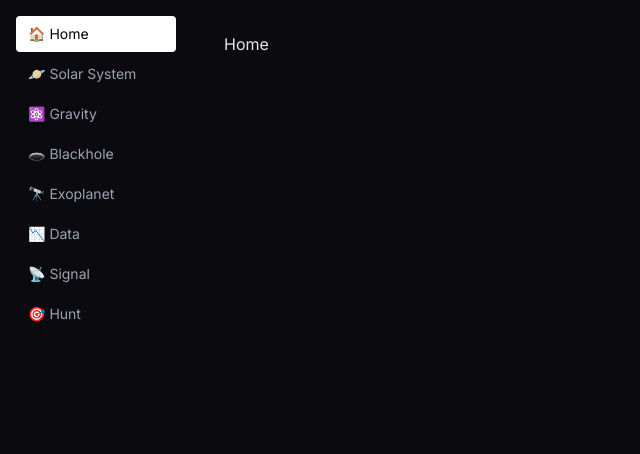
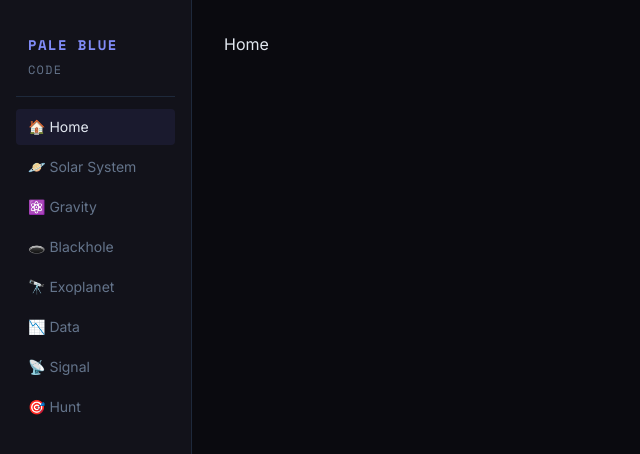
Before and after one commit to 2daKaizen-gun/pale-blue-code, a React (Vite) app in the folder frontend/: page / in a window 1280 px wide. Shown: the top 454 px of the page, without its empty margins (0-640 px from the left). Built offline with nearby package versions, Linux system fonts and the light colour scheme.

Commit message:
style(layout): restyle app layout with design tokens

```diff
--- a/frontend/src/components/layout/AppLayout.tsx
+++ b/frontend/src/components/layout/AppLayout.tsx
@@ -1,21 +1,32 @@
 import { NavLink, Outlet } from 'react-router-dom'
 
 const navItems = [
-  { path: '/',           label: '🏠 Home' },
-  { path: '/solar',      label: '🪐 Solar System' },
-  { path: '/gravity',    label: '⚛️ Gravity' },
-  { path: '/blackhole',  label: '🕳️ Blackhole' },
-  { path: '/exoplanet',  label: '🔭 Exoplanet' },
-  { path: '/data',       label: '📉 Data' },
-  { path: '/signal',     label: '📡 Signal' },
-  { path: '/hunt',       label: '🎯 Hunt' },
+  { path: '/',          label: '🏠 Home' },
+  { path: '/solar',     label: '🪐 Solar System' },
+  { path: '/gravity',   label: '⚛️ Gravity' },
+  { path: '/blackhole', label: '🕳️ Blackhole' },
+  { path: '/exoplanet', label: '🔭 Exoplanet' },
+  { path: '/data',      label: '📉 Data' },
+  { path: '/signal',    label: '📡 Signal' },
+  { path: '/hunt',      label: '🎯 Hunt' },
 ]
 
 export default function AppLayout() {
   return (
-    <div className="min-h-screen flex">
+    <div className="min-h-screen flex bg-cosmos-bg text-cosmos-text font-sans">
       {/* 사이드 네비게이션 */}
-      <nav className="w-48 min-h-screen flex flex-col gap-1 p-4">
+      <nav className="w-48 min-h-screen flex flex-col gap-1 p-4 border-r border-cosmos-border bg-cosmos-surface">
+        {/* 로고 */}
+        <div className="px-3 py-4 mb-2 border-b border-cosmos-border">
+          <span className="text-cosmos-nebula font-mono text-sm font-bold tracking-widest">
+            PALE BLUE
+          </span>
+          <br />
+          <span className="text-cosmos-muted font-mono text-xs tracking-widest">
+            CODE
+          </span>
+        </div>
+
         {navItems.map((item) => (
           <NavLink
             key={item.path}
@@ -24,8 +35,8 @@ export default function AppLayout() {
             className={({ isActive }) =>
               `px-3 py-2 rounded text-sm transition-colors ${
                 isActive
-                  ? 'bg-white text-black'
-                  : 'text-gray-400 hover:text-white'
+                  ? 'bg-cosmos-elevated text-cosmos-text'
+                  : 'text-cosmos-muted hover:text-cosmos-text hover:bg-cosmos-elevated'
               }`
             }
           >
```
